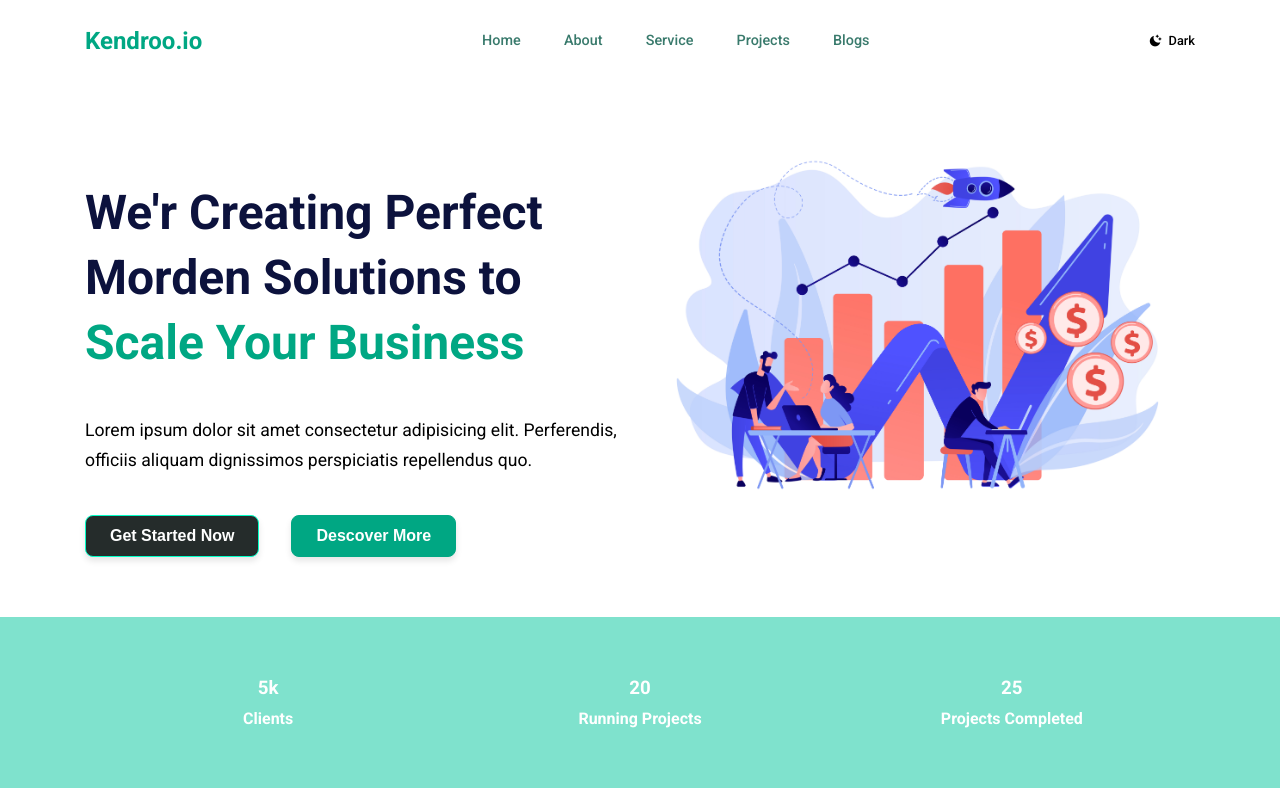
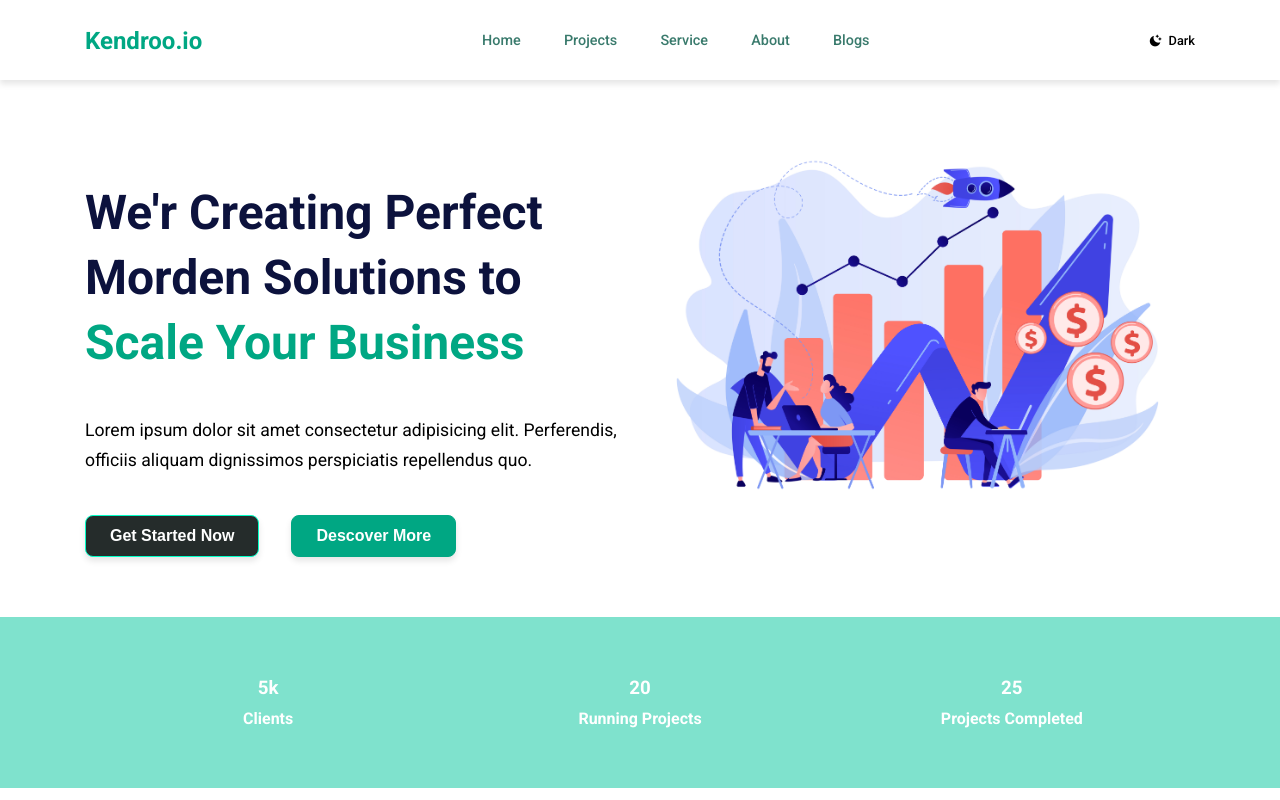
Before and after one commit to ShadmanShahariar/CompanyPortfolio, a React (Create React App) app: page / in a window 1280 px wide. Shown: the top 800 px of the page. Built offline with nearby package versions, Linux system fonts and the light colour scheme.

Commit message:
bug solved

```diff
--- a/src/App.css
+++ b/src/App.css
@@ -61,6 +61,7 @@
   padding: 0;
   margin: 0;
   box-sizing: border-box;
+  scroll-behavior: smooth;
 }
 
 body{
--- a/src/components/Header/Header.jsx
+++ b/src/components/Header/Header.jsx
@@ -1,4 +1,5 @@
-import React from "react";
+import React, { useEffect, useRef } from "react";
+// import React from "react";
 import "./header.css";
 
 const nav__links = [
@@ -7,16 +8,16 @@ const nav__links = [
     display: "Home",
   },
   {
-    path: "#about",
-    display: "About",
+    path: "#projects",
+    display: "Projects",
   },
   {
-    path: "#service",
+    path: "#services",
     display: "Service",
   },
   {
-    path: "#projects",
-    display: "Projects",
+    path: "#about",
+    display: "About",
   },
   {
     path: "#blogs",
@@ -25,9 +26,48 @@ const nav__links = [
 ];
 
 const Header = ({ theme, toggleTheme }) => {
+  const headerRef = useRef(null);
+
+  const handleScroll = () => {
+    if (
+      document.body.scrollTop > 80 ||
+      document.documentElement.scrollTop > 80
+    ) {
+      headerRef.current.classList.add("header__shrink");
+    } else {
+      headerRef.current.classList.remove("header__shrink");
+    }
+  };
+
+  useEffect(() => {
+    window.addEventListener("scroll", handleScroll);
+
+    return () => {
+      window.removeEventListener("scroll", handleScroll);
+    };
+  }, []);
+
+  const handleClick = (e) => {
+    e.preventDefault();
+
+    const targetAttr = e.target.getAttribute("href");
+    const targetElement = document.querySelector(targetAttr);
+
+    if (targetElement) {
+      const location = targetElement.offsetTop;
+
+      window.scrollTo({
+        top: location - 80,
+        behavior: "smooth",
+      });
+    } else {
+      console.error(`Target element not found: ${targetAttr}`);
+    }
+  };
   return (
     <div>
-      <header className="header">
+      <header className="header" ref={headerRef}>
+        {/* <header className="header"> */}
         <div className="container">
           <div className="nav__wrapper">
             <div className="logo">
@@ -37,8 +77,12 @@ const Header = ({ theme, toggleTheme }) => {
             <div className="navigation">
               <ul className="menu">
                 {nav__links.map((item, index) => (
-                  <li className="menu__item">
-                    <a href={item.path} className="menu__link">
+                  <li className="menu__item" key={index}>
+                    <a
+                      href={item.path}
+                      onClick={handleClick}
+                      className="menu__link"
+                    >
                       {item.display}
                     </a>
                   </li>
--- a/src/components/Header/header.css
+++ b/src/components/Header/header.css
@@ -2,6 +2,23 @@
   width: 100%;
   height: 80px;
   line-height: 80px;
+  position: sticky;
+  top: 0;
+  z-index: 1000;
+  transition: all 0.3s ease;
+}
+
+.light-theme .header {
+  width: 100%;
+  height: 80px;
+  line-height: 80px;
+  position: sticky;
+  top: 0;
+  z-index: 1000;
+  /* background: var(--primary-color); */
+  background: #fff;
+  box-shadow: 0 4px 6px rgba(0, 0, 0, 0.1);
+  transition: all 0.3s ease;
 }
 
 .nav__wrapper {
@@ -20,6 +37,10 @@
 .menu__link {
   font-weight: 400;
   font-size: 0.9rem;
+  cursor: pointer;
+}
+
+.light-theme .menu__item {
   cursor: pointer;
 }
 
@@ -45,7 +66,7 @@
   font-weight: 500;
 }
 
-.heade__shrink {
+/* .header__shrink {
   width: 100%;
   height: 80px;
   line-height: 80px;
@@ -53,4 +74,35 @@
   top: 0;
   left: 0;
   z-index: 9999;
+  background: var(--primary-color);
+} */
+
+/* .header__shrink {
+  padding: 0.5rem 0;
+} */
+
+.header__shrink {
+  padding: 10px 0;
+  box-shadow: 0 2px 5px rgba(241, 240, 240, 0.89);
 }
+
+.header__shrink .logo h2 {
+  font-size: 1.5rem;
+}
+
+.header__shrink .menu__link {
+  font-size: 1rem;
+}
+
+.light-theme .header__shrink {
+  padding: 10px 0;
+  box-shadow: 0 2px 5px rgba(0, 0, 0, 0.1);
+}
+
+.light-theme .header__shrink .logo h2 {
+  font-size: 1.5rem;
+}
+
+.light-theme .header__shrink .menu__link {
+  font-size: 1rem;
+}
--- a/src/components/UI/About.jsx
+++ b/src/components/UI/About.jsx
@@ -23,7 +23,7 @@ const chooseData = [
 
 const About = () => {
   return (
-    <section className="about">
+    <section id="about" className="about">
       <div className="container">
         <div className="about_wrapper">
           <div className="about_contant">
--- a/src/components/UI/Blog.jsx
+++ b/src/components/UI/Blog.jsx
@@ -28,7 +28,7 @@ const blogData = [
 
 const Blog = () => {
   return (
-    <section id="blog" className="blog">
+    <section id="blogs" className="blog">
       <div className="container">
         <div className="blog__top-contant">
           <h6 className="subtitle">Our blog</h6>
```
